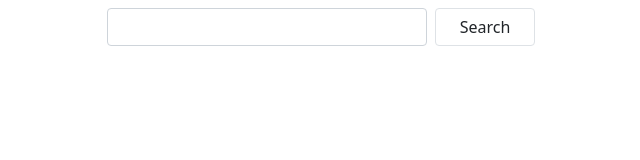
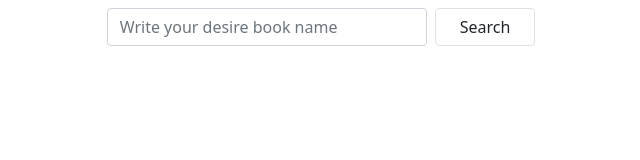
Before and after one commit to EliusHHimel/book-archive, a plain HTML site: page index.html in a window 1280 px wide. Shown: the whole page, without its empty margins (319-959 px from the left). Drawn offline with nearby package versions, Linux system fonts and the light colour scheme.

Commit message:
placeholder added

```diff
--- a/index.html
+++ b/index.html
@@ -16,7 +16,7 @@
 <body>
     <!-- Search Field Section -->
     <div class="search-container d-flex justify-content-center mt-2">
-        <input id="search-field" type="text" class="form-control w-25 me-2">
+        <input id="search-field" type="text" class="form-control w-25 me-2" placeholder="Write your desire book name">
         <button onclick="getSearchResults()" id="search-button" class="btn border px-4">Search</button>
     </div>
     <!-- Spinner -->
```
